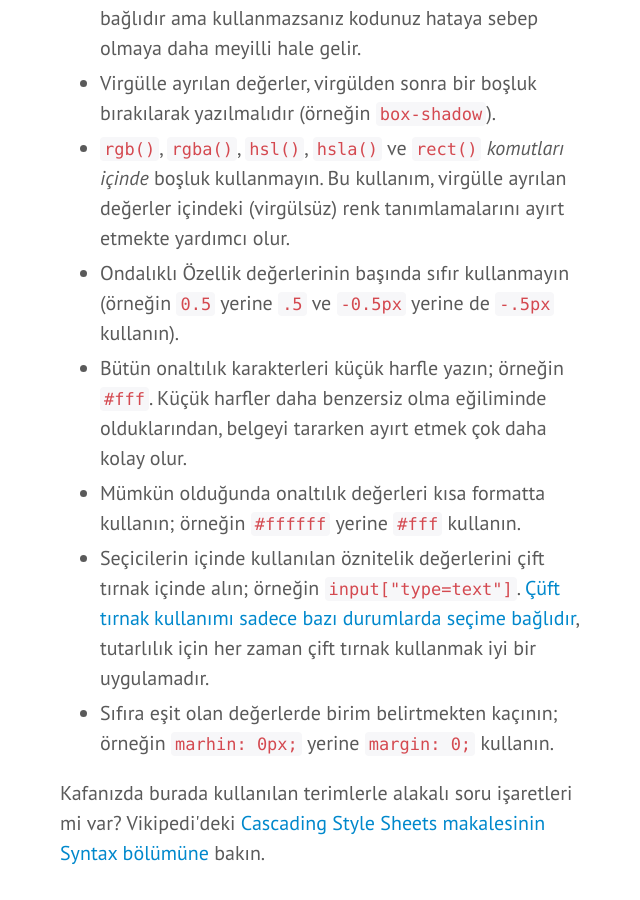
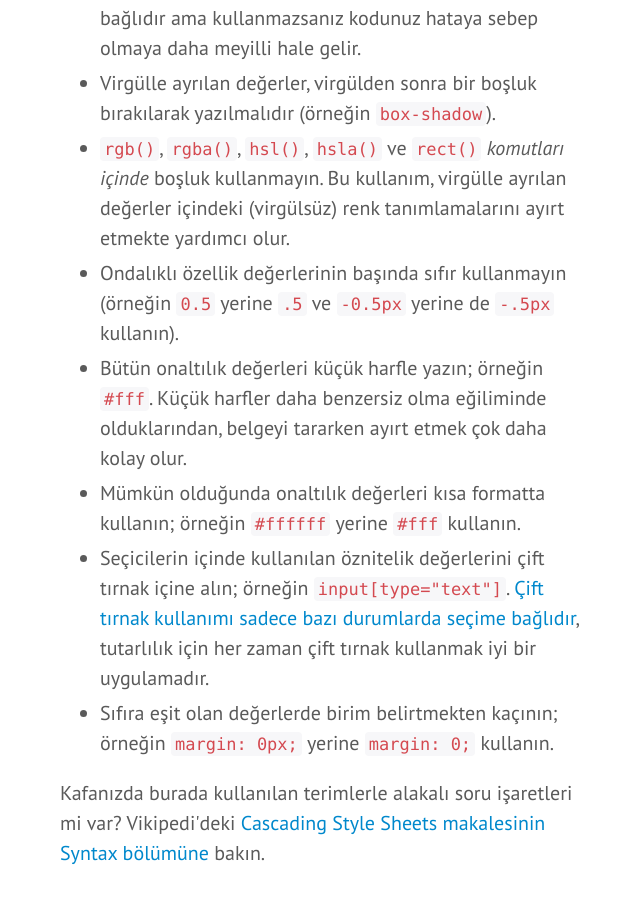
Before and after one commit to hayatbiralem/kod-rehberi, a Jekyll site: the page built from index.html, in a window 1280 px wide and 900 px high, scrolled down 7316 px. Shown: the whole window, without its empty margins (0-640 px from the left). Built offline with Jekyll 4.4.1, drawn with Linux system fonts in a browser that asks for light colours; some web fonts are replaced; Markdown is read by kramdown in place of the engine named in the settings; comment, search, counter and statistics services are not loaded.

Commit message:
Bazı yazım hataları düzeltildi.

```diff
--- a/index.html
+++ b/index.html
@@ -223,11 +223,11 @@ layout: default
       <li>Tüm tanımlamaları noktalı virgül ile bitirin. Son tanımlamada kullanılacak olan noktalı virgül isteğe bağlıdır ama kullanmazsanız kodunuz hataya sebep olmaya daha meyilli hale gelir.</li>
       <li>Virgülle ayrılan değerler, virgülden sonra bir boşluk bırakılarak yazılmalıdır (örneğin <code>box-shadow</code>).</li>
       <li><code>rgb()</code>, <code>rgba()</code>, <code>hsl()</code>, <code>hsla()</code> ve <code>rect()</code> <em>komutları içinde</em> boşluk kullanmayın. Bu kullanım, virgülle ayrılan değerler içindeki (virgülsüz) renk tanımlamalarını ayırt etmekte yardımcı olur.</li>
-      <li>Ondalıklı Özellik değerlerinin başında sıfır kullanmayın (örneğin <code>0.5</code> yerine <code>.5</code> ve <code>-0.5px</code> yerine de <code>-.5px</code> kullanın).</li>
-      <li>Bütün onaltılık karakterleri küçük harfle yazın; örneğin <code>#fff</code>. Küçük harfler daha benzersiz olma eğiliminde olduklarından, belgeyi tararken ayırt etmek çok daha kolay olur.</li>
+      <li>Ondalıklı özellik değerlerinin başında sıfır kullanmayın (örneğin <code>0.5</code> yerine <code>.5</code> ve <code>-0.5px</code> yerine de <code>-.5px</code> kullanın).</li>
+      <li>Bütün onaltılık değerleri küçük harfle yazın; örneğin <code>#fff</code>. Küçük harfler daha benzersiz olma eğiliminde olduklarından, belgeyi tararken ayırt etmek çok daha kolay olur.</li>
       <li>Mümkün olduğunda onaltılık değerleri kısa formatta kullanın; örneğin <code>#ffffff</code> yerine <code>#fff</code> kullanın.</li>
-      <li>Seçicilerin içinde kullanılan öznitelik değerlerini çift tırnak içinde alın; örneğin <code>input["type=text"]</code>. <a href="http://mathiasbynens.be/notes/unquoted-attribute-values#css">Çüft tırnak kullanımı sadece bazı durumlarda seçime bağlıdır</a>, tutarlılık için  her zaman çift tırnak kullanmak iyi bir uygulamadır.</li>
-      <li>Sıfıra eşit olan değerlerde birim belirtmekten kaçının; örneğin <code>marhin: 0px;</code> yerine <code>margin: 0;</code> kullanın.</li>
+      <li>Seçicilerin içinde kullanılan öznitelik değerlerini çift tırnak içine alın; örneğin <code>input[type="text"]</code>. <a href="http://mathiasbynens.be/notes/unquoted-attribute-values#css">Çift tırnak kullanımı sadece bazı durumlarda seçime bağlıdır</a>, tutarlılık için  her zaman çift tırnak kullanmak iyi bir uygulamadır.</li>
+      <li>Sıfıra eşit olan değerlerde birim belirtmekten kaçının; örneğin <code>margin: 0px;</code> yerine <code>margin: 0;</code> kullanın.</li>
     </ul>
     <p>Kafanızda burada kullanılan terimlerle alakalı soru işaretleri mi var? Vikipedi'deki <a href="http://en.wikipedia.org/wiki/Cascading_Style_Sheets#Syntax">Cascading Style Sheets makalesinin Syntax bölümüne</a> bakın.</p>
   </div>
```
